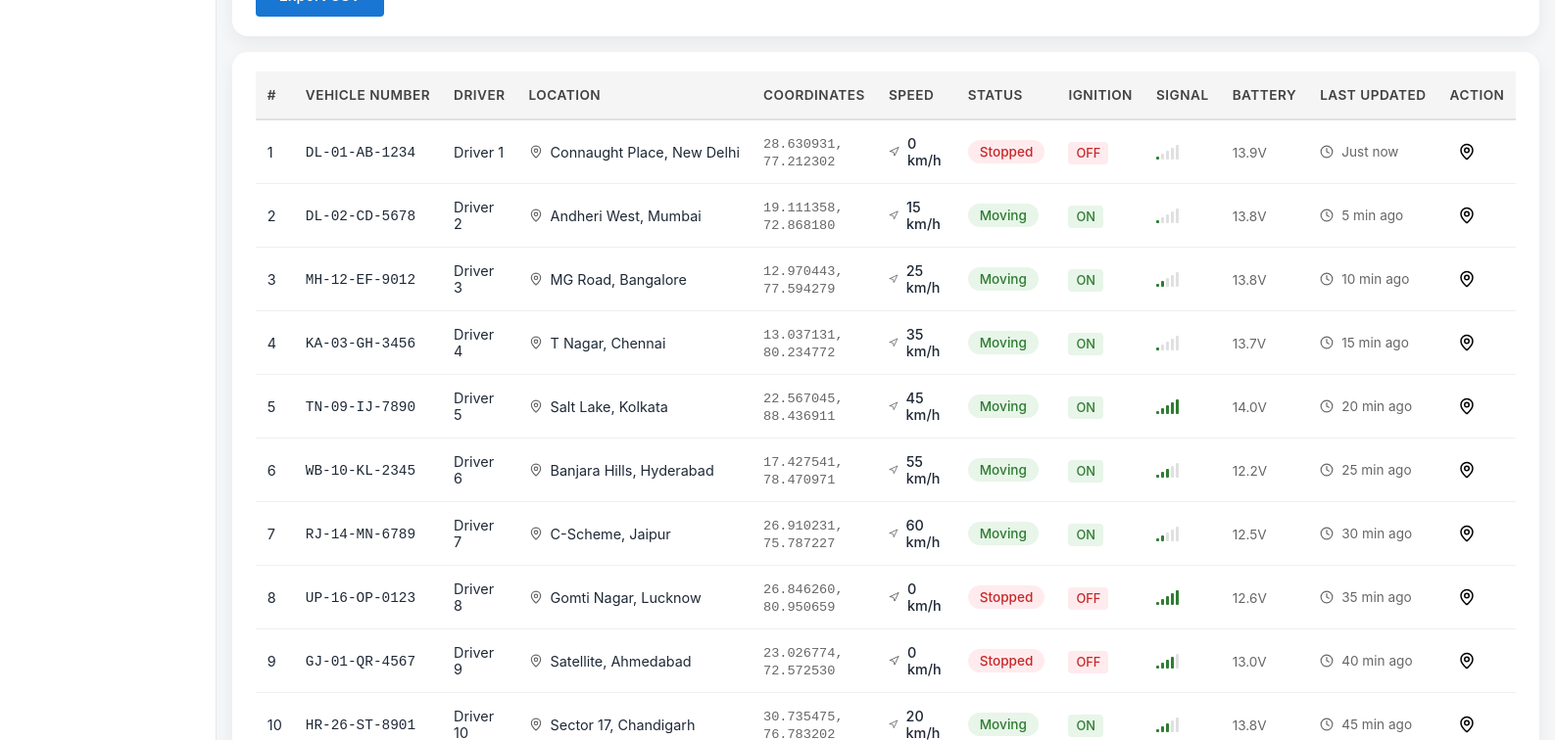
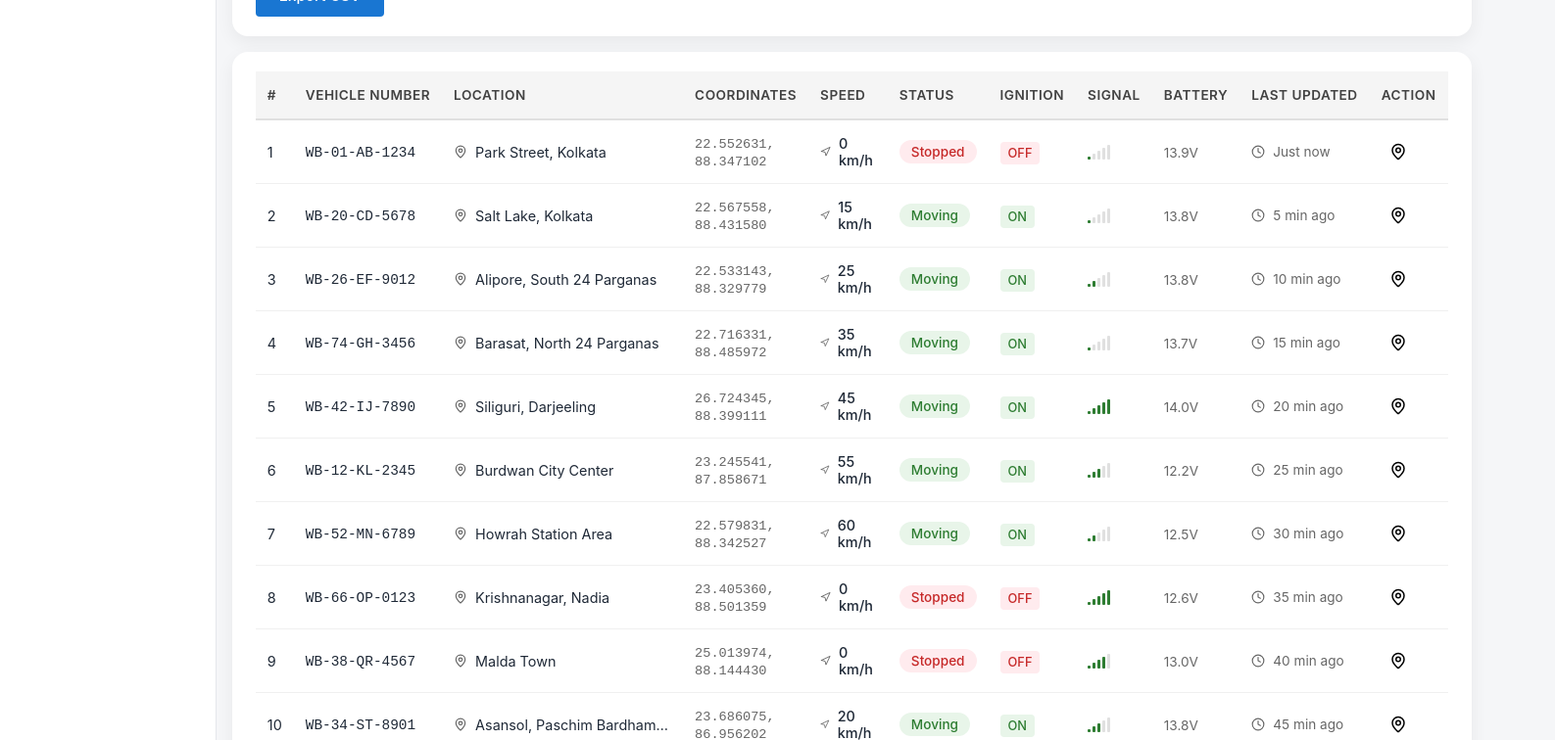
Before and after one commit to suman-xconics/shriram-dashboard, a React (Vite) app: page /vehicle-tracking in a window 1280 px wide. Shown: the part 400-1156 px from the top of the page at 98% size, 1587 px wide, since content can reach past the window. Built offline with nearby package versions, Linux system fonts and the light colour scheme.

Commit message:
Refactor vehicle data and tracking logs to focus on West Bengal locations

```diff
--- a/src/pages/TrackerPage.jsx
+++ b/src/pages/TrackerPage.jsx
@@ -3,27 +3,31 @@ import { useNavigate } from "react-router-dom";
 import { MapPin, X } from "lucide-react";
 import "./TrackerPage.css";
 
-// Dummy vehicle data with locations
+// Dummy vehicle data with West Bengal locations
 const generateDummyVehicles = () => {
   const locations = [
-    { lat: 28.6139, lng: 77.2090, city: "New Delhi" },
-    { lat: 19.0760, lng: 72.8777, city: "Mumbai" },
-    { lat: 13.0827, lng: 80.2707, city: "Chennai" },
     { lat: 22.5726, lng: 88.3639, city: "Kolkata" },
-    { lat: 12.9716, lng: 77.5946, city: "Bangalore" },
-    { lat: 17.3850, lng: 78.4867, city: "Hyderabad" },
-    { lat: 23.0225, lng: 72.5714, city: "Ahmedabad" },
-    { lat: 18.5204, lng: 73.8567, city: "Pune" },
-    { lat: 26.9124, lng: 75.7873, city: "Jaipur" },
-    { lat: 21.1702, lng: 72.8311, city: "Surat" },
+    { lat: 22.5698, lng: 88.4331, city: "Salt Lake, Kolkata" },
+    { lat: 22.5343, lng: 88.3301, city: "Alipore" },
+    { lat: 22.7210, lng: 88.4853, city: "Barasat" },
+    { lat: 26.7271, lng: 88.3953, city: "Siliguri" },
+    { lat: 23.2419, lng: 87.8615, city: "Burdwan" },
+    { lat: 22.5820, lng: 88.3426, city: "Howrah" },
+    { lat: 23.4058, lng: 88.4969, city: "Krishnanagar" },
+    { lat: 25.0097, lng: 88.1433, city: "Malda" },
+    { lat: 23.6839, lng: 86.9524, city: "Asansol" },
+  ];
+
+  const wbRTOCodes = [
+    "WB-01", "WB-20", "WB-26", "WB-74", "WB-42",
+    "WB-12", "WB-52", "WB-66", "WB-38", "WB-34"
   ];
 
   return Array.from({ length: 20 }, (_, i) => ({
     id: i + 1,
-    vehicleNo: `DL-${10 + i}-AB-${1000 + i}`,
+    vehicleNo: `${wbRTOCodes[i % wbRTOCodes.length]}-${String.fromCharCode(65 + (i % 26))}${String.fromCharCode(65 + ((i + 1) % 26))}-${1000 + i}`,
     status: i % 3 === 0 ? "Moving" : i % 2 === 0 ? "Stopped" : "Idle",
     location: locations[i % locations.length],
-    driver: `Driver ${i + 1}`,
     lastUpdate: new Date(Date.now() - Math.random() * 3600000).toLocaleString('en-IN'),
   }));
 };
@@ -76,7 +80,7 @@ export default function TrackerPage() {
     <div className="tracker-page">
       {/* PAGE HEADER */}
       <div className="card page-header">
-        <h2>Vehicle List</h2>
+        <h2>Vehicle List - West Bengal</h2>
         <p style={{ margin: "0.5rem 0 0 0", color: "#666", fontSize: "0.9rem" }}>
           All vehicles list
         </p>
@@ -108,7 +112,6 @@ export default function TrackerPage() {
               <tr>
                 <th>#</th>
                 <th>Vehicle Number</th>
-                <th>Driver</th>
                 <th>Status</th>
                 <th>Location</th>
                 <th>Last Update</th>
@@ -119,7 +122,7 @@ export default function TrackerPage() {
             <tbody>
               {filteredVehicles.length === 0 ? (
                 <tr>
-                  <td colSpan="7" style={{ textAlign: "center", padding: "2rem" }}>
+                  <td colSpan="6" style={{ textAlign: "center", padding: "2rem" }}>
                     No vehicles found
                   </td>
                 </tr>
@@ -134,7 +137,6 @@ export default function TrackerPage() {
                           {vehicle.vehicleNo}
                         </span>
                       </td>
-                      <td>{vehicle.driver}</td>
                       <td>
                         <span
                           style={{
@@ -291,12 +293,6 @@ function MapModal({ vehicle, onClose }) {
             }}
           >
             <div>
-              <p style={{ margin: 0, fontSize: "0.85rem", color: "#666" }}>Driver</p>
-              <p style={{ margin: "0.25rem 0 0 0", fontWeight: "500" }}>
-                {vehicle.driver}
-              </p>
-            </div>
-            <div>
               <p style={{ margin: 0, fontSize: "0.85rem", color: "#666" }}>
                 Coordinates
               </p>
--- a/src/pages/VehicleTracking.jsx
+++ b/src/pages/VehicleTracking.jsx
@@ -5,29 +5,29 @@ import "./VehicleTracking.css";
 // Generate realistic tracking logs
 const generateTrackingLogs = () => {
   const vehicles = [
-    "DL-01-AB-1234",
-    "DL-02-CD-5678",
-    "MH-12-EF-9012",
-    "KA-03-GH-3456",
-    "TN-09-IJ-7890",
-    "WB-10-KL-2345",
-    "RJ-14-MN-6789",
-    "UP-16-OP-0123",
-    "GJ-01-QR-4567",
-    "HR-26-ST-8901",
+    "WB-01-AB-1234", // Kolkata
+    "WB-20-CD-5678", // Alipore
+    "WB-26-EF-9012", // Barasat
+    "WB-74-GH-3456", // Siliguri
+    "WB-42-IJ-7890", // Burdwan
+    "WB-12-KL-2345", // Howrah
+    "WB-52-MN-6789", // Nadia
+    "WB-66-OP-0123", // Malda
+    "WB-38-QR-4567", // Asansol
+    "WB-34-ST-8901", // Midnapur
   ];
 
   const locations = [
-    { name: "Connaught Place, New Delhi", lat: 28.6315, lng: 77.2167 },
-    { name: "Andheri West, Mumbai", lat: 19.1136, lng: 72.8697 },
-    { name: "MG Road, Bangalore", lat: 12.9716, lng: 77.5946 },
-    { name: "T Nagar, Chennai", lat: 13.0418, lng: 80.2341 },
+    { name: "Park Street, Kolkata", lat: 22.5532, lng: 88.3515 },
     { name: "Salt Lake, Kolkata", lat: 22.5698, lng: 88.4331 },
-    { name: "Banjara Hills, Hyderabad", lat: 17.4239, lng: 78.4738 },
-    { name: "C-Scheme, Jaipur", lat: 26.9124, lng: 75.7873 },
-    { name: "Gomti Nagar, Lucknow", lat: 26.8467, lng: 80.9462 },
-    { name: "Satellite, Ahmedabad", lat: 23.0225, lng: 72.5714 },
-    { name: "Sector 17, Chandigarh", lat: 30.7333, lng: 76.7794 },
+    { name: "Alipore, South 24 Parganas", lat: 22.5343, lng: 88.3301 },
+    { name: "Barasat, North 24 Parganas", lat: 22.7210, lng: 88.4853 },
+    { name: "Siliguri, Darjeeling", lat: 26.7271, lng: 88.3953 },
+    { name: "Burdwan City Center", lat: 23.2419, lng: 87.8615 },
+    { name: "Howrah Station Area", lat: 22.5820, lng: 88.3426 },
+    { name: "Krishnanagar, Nadia", lat: 23.4058, lng: 88.4969 },
+    { name: "Malda Town", lat: 25.0097, lng: 88.1433 },
+    { name: "Asansol, Paschim Bardhaman", lat: 23.6839, lng: 86.9524 },
   ];
 
   const statuses = ["Moving", "Stopped", "Idle", "Parked"];
@@ -53,7 +53,6 @@ const generateTrackingLogs = () => {
       ignition: speeds[i % speeds.length] > 0 ? "ON" : "OFF",
       batteryVoltage: (12 + Math.random() * 2).toFixed(1),
       timestamp: new Date(now - i * 5 * 60 * 1000),
-      driver: `Driver ${(vehicleIndex % 10) + 1}`,
     });
   }
 
@@ -141,7 +140,7 @@ export default function VehicleTracking() {
       {/* PAGE HEADER */}
       <div className="card page-header">
         <div>
-          <h2>Vehicle Tracking Logs</h2>
+          <h2>Vehicle Tracking Logs - West Bengal</h2>
           <p style={{ margin: "0.5rem 0 0 0", color: "#666", fontSize: "0.9rem" }}>
             Real-time GPS tracking history and vehicle telemetry
           </p>
@@ -228,7 +227,6 @@ export default function VehicleTracking() {
               <tr>
                 <th>#</th>
                 <th>Vehicle Number</th>
-                <th>Driver</th>
                 <th>Location</th>
                 <th>Coordinates</th>
                 <th>Speed</th>
@@ -244,7 +242,7 @@ export default function VehicleTracking() {
             <tbody>
               {currentLogs.length === 0 ? (
                 <tr>
-                  <td colSpan="12" style={{ textAlign: "center", padding: "2rem" }}>
+                  <td colSpan="11" style={{ textAlign: "center", padding: "2rem" }}>
                     No tracking logs found
                   </td>
                 </tr>
@@ -265,7 +263,6 @@ export default function VehicleTracking() {
                           {log.vehicleNo}
                         </span>
                       </td>
-                      <td>{log.driver}</td>
                       <td>
                         <div style={{ display: "flex", alignItems: "center", gap: "0.5rem" }}>
                           <MapPin size={14} color="#666" />
@@ -544,14 +541,6 @@ function LocationMapModal({ log, onClose }) {
           >
             <div>
               <p style={{ margin: 0, fontSize: "0.8rem", color: "#666", textTransform: "uppercase", letterSpacing: "0.5px" }}>
-                Driver
-              </p>
-              <p style={{ margin: "0.25rem 0 0 0", fontWeight: "500", fontSize: "0.95rem" }}>
-                {log.driver}
-              </p>
-            </div>
-            <div>
-              <p style={{ margin: 0, fontSize: "0.8rem", color: "#666", textTransform: "uppercase", letterSpacing: "0.5px" }}>
                 Speed
               </p>
               <p style={{ margin: "0.25rem 0 0 0", fontWeight: "500", fontSize: "0.95rem" }}>
```
